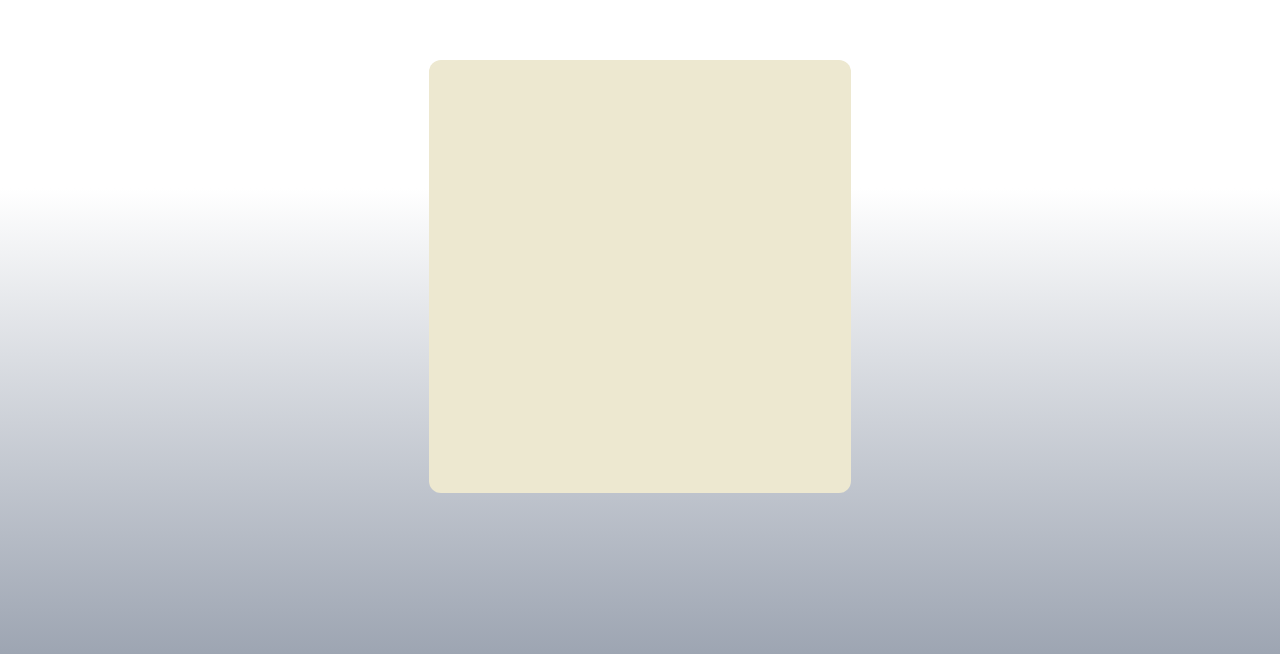
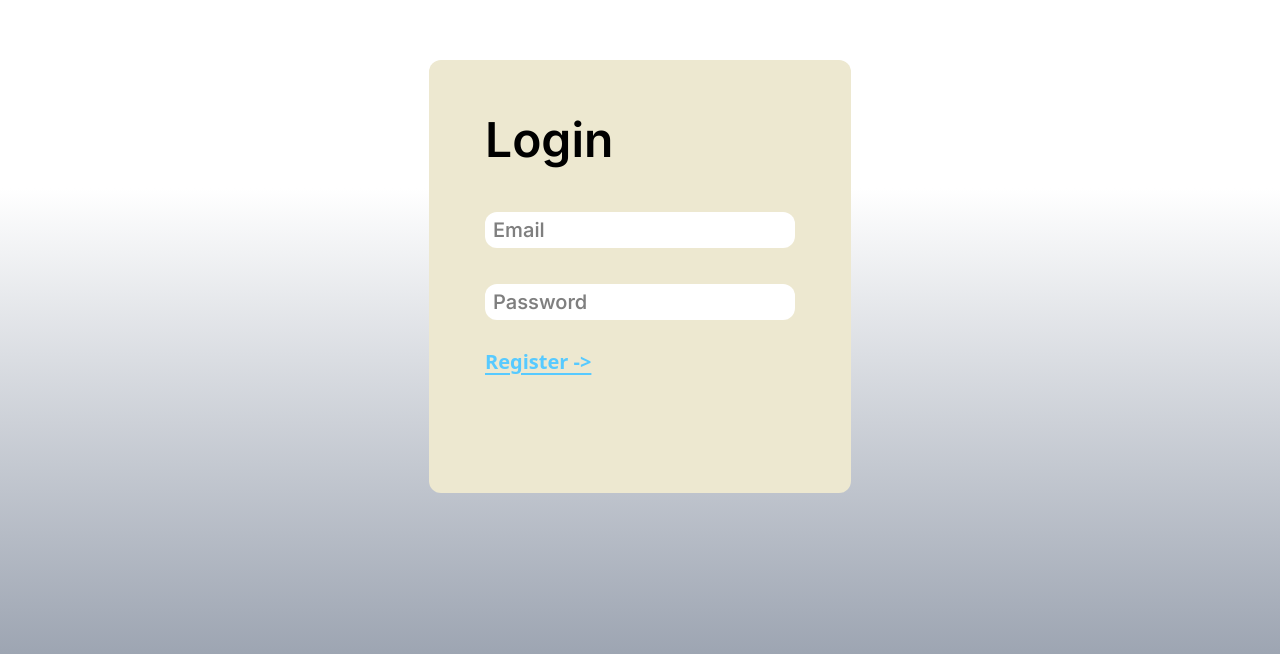
Before and after one commit to DaSmelterSaif/campus-management-sys-frontend, a Vue app: page /login in a window 1280 px wide. Shown: the part 124-778 px from the top of the page. Built offline with nearby package versions, Linux system fonts and the light colour scheme.

Commit message:
modified Login component

```diff
--- a/index.html
+++ b/index.html
@@ -1,5 +1,5 @@
-<!doctype html>
-<html lang="en">
+<!DOCTYPE html>
+<html class="font-mediumlight" lang="en">
   <head>
     <meta charset="UTF-8" />
     <link rel="icon" type="image/svg+xml" href="/vite.svg" />
--- a/src/components/Login.vue
+++ b/src/components/Login.vue
@@ -1,14 +1,24 @@
 <template>
     <div class="h-screen flex justify-center items-center bg-linear-180 from-39% from-white to-100% to-gray-400">
-        <div class="w-[422px] h-[433px] bg-beige rounded-xl"></div>
+        <div class="w-[422px] h-[433px] p-14 bg-beige rounded-xl">
+            <h1 class="mb-12 text-5xl font-semibold font-inter">Login</h1>
+            <form>
+                <input class="bg-white w-full px-2 mb-9 h-9 rounded-xl text-xl font-inter" type="email" name="email"
+                    id="email" placeholder="Email" maxlength="256">
+                <input class="bg-white w-full px-2 mb-7 h-9 rounded-xl text-xl font-inter" type="password"
+                    name="password" id="password" placeholder="Password">
+                <a class="text-primary underline underline-offset-4 decoration-2 text-xl">Register -></a>
+            </form>
+        </div>
     </div>
 </template>
 
 <script>
+
 export default {
     data() {
         return {}
-    }
+    },
 }
 </script>
 
--- a/src/style.css
+++ b/src/style.css
@@ -1,5 +1,11 @@
+@import url("https://fonts.googleapis.com/css2?family=Inter:ital,opsz,wght@0,14..32,100..900;1,14..32,100..900&display=swap");
 @import "tailwindcss";
 
 @theme {
   --color-beige: #ede8d0;
+  --color-primary: #57caff;
+
+  --font-inter: "Inter", sans-serif;
+
+  --font-weight-mediumlight: 550;
 }
```
